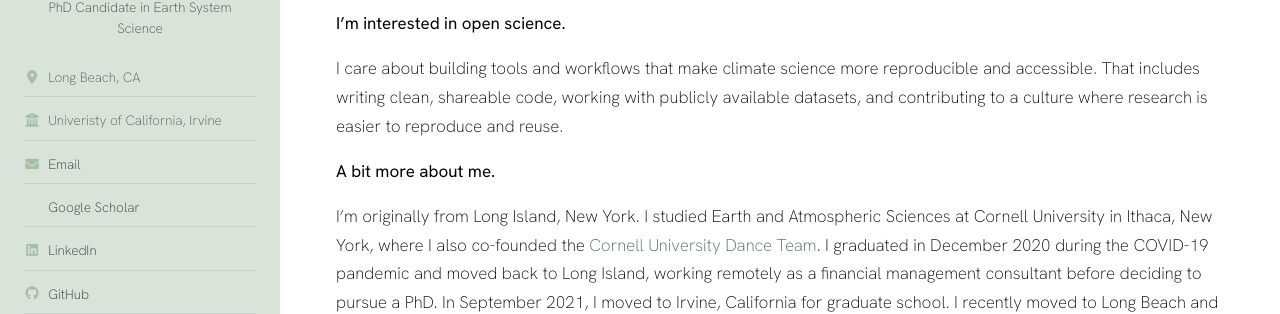
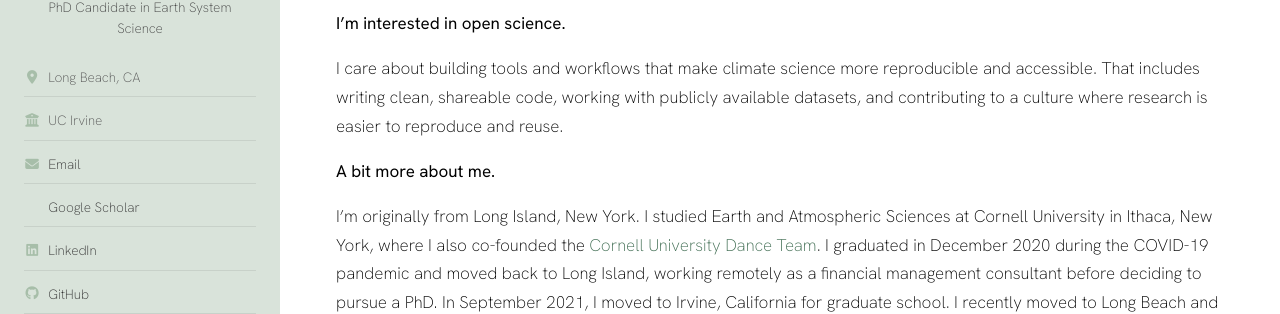
Before and after one commit to savannahferretti/savannahferretti.github.io, a Jekyll site: the page built from pages/index.md, in a window 1280 px wide. Shown: the part 323-637 px from the top of the page. Built offline with Jekyll 4.4.1, drawn with Linux system fonts in a browser that asks for light colours; a style sheet for code colours, icons or effects is not loaded.

Commit message:
Update employer name in configuration file

```diff
--- a/_config.yml
+++ b/_config.yml
@@ -6,9 +6,8 @@ author:
   avatar: "/files/profile.jpg"
   bio: "PhD Candidate in Earth System Science"
   location: "Long Beach, CA"
-  employer: "Univeristy of California, Irvine"
+  employer: "UC Irvine"
   email: "savannah.ferretti@uci.edu"
   googlescholar: "https://scholar.google.com/citations?user=kH2IC6wAAAAJ&hl"
   linkedin: "savannahferretti"
   github: "savannahferretti"
-  cv: "/files/resume.pdf"
```
